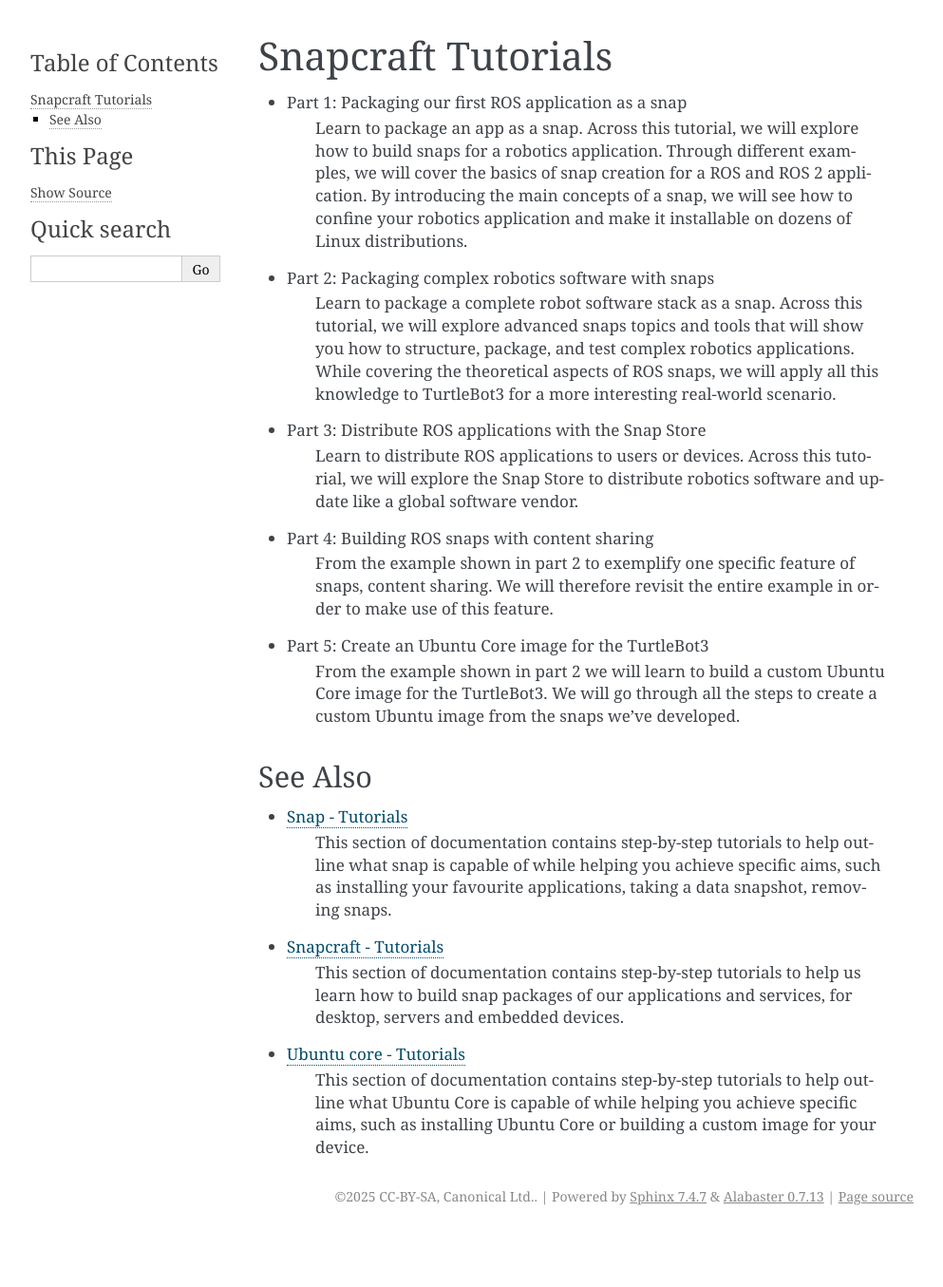
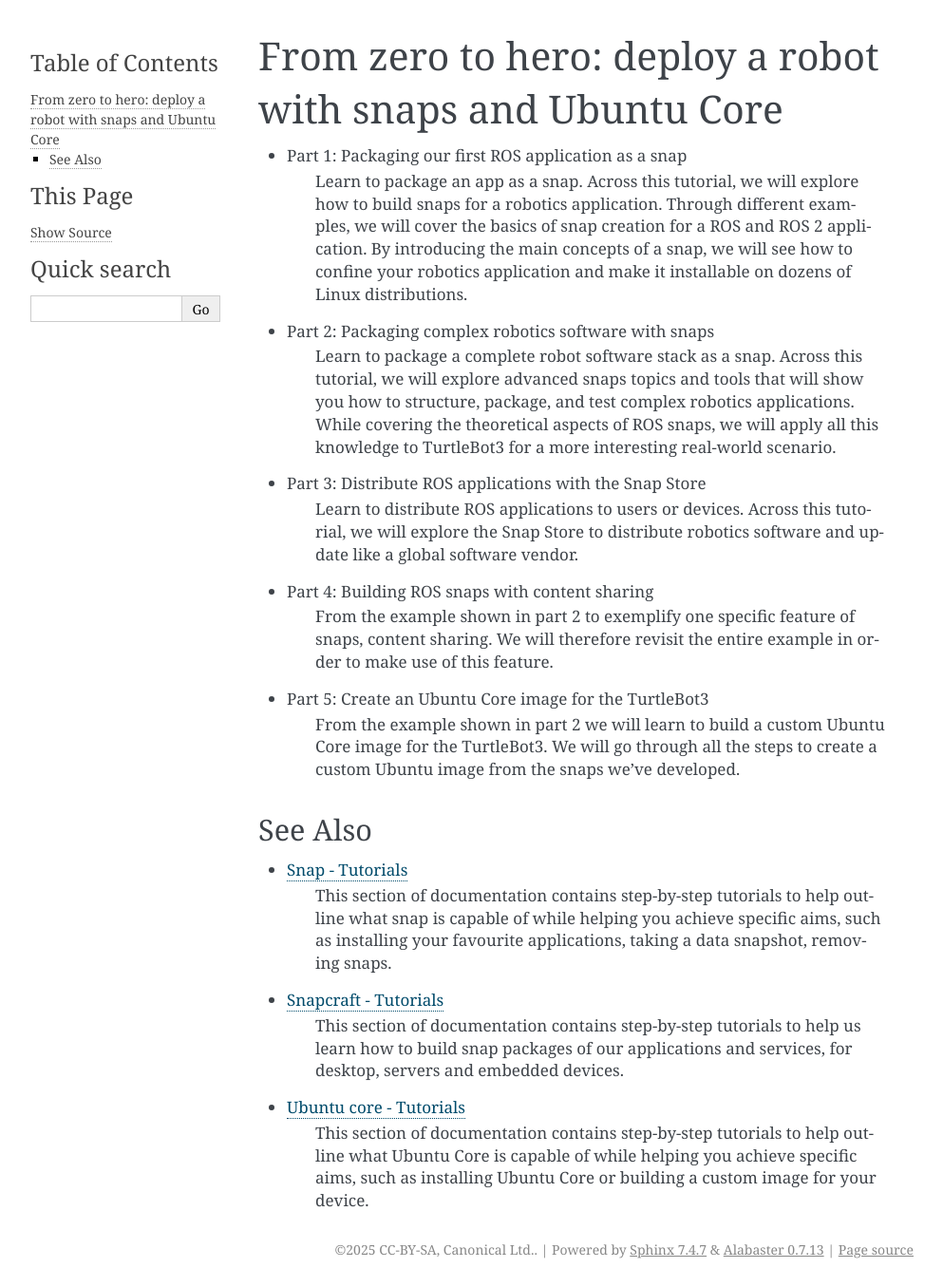
Before and after one commit to canonical/robotics_documentation, a Sphinx documentation site: the page built from docs/tutorials/snapcraft.rst, in a window 1280 px wide. Shown: the whole page at 95% size, without its empty margins (148-1141 px from the left). Built offline with Sphinx 7.4.7, drawn with Linux system fonts in a browser that asks for light colours; pages that are not in the unit, such as notebooks, are missing from menus; before the commit the page ends 1299 px from its top, so only the background shows below that.

Commit message:
fix md section style
Signed-off-by: artivis <jeremie.deray@canonical.com>

```diff
--- a/docs/tutorials/snapcraft.rst
+++ b/docs/tutorials/snapcraft.rst
@@ -1,7 +1,7 @@
 :sequential_nav: next
 
-Snapcraft Tutorials
-===================
+From zero to hero: deploy a robot with snaps and Ubuntu Core
+============================================================
 
 .. toctree::
    :hidden:
```
Also changed, not shown: docs/tutorials/ubuntu-pro/ros-esm-intro.md (+1 -2 lines).
